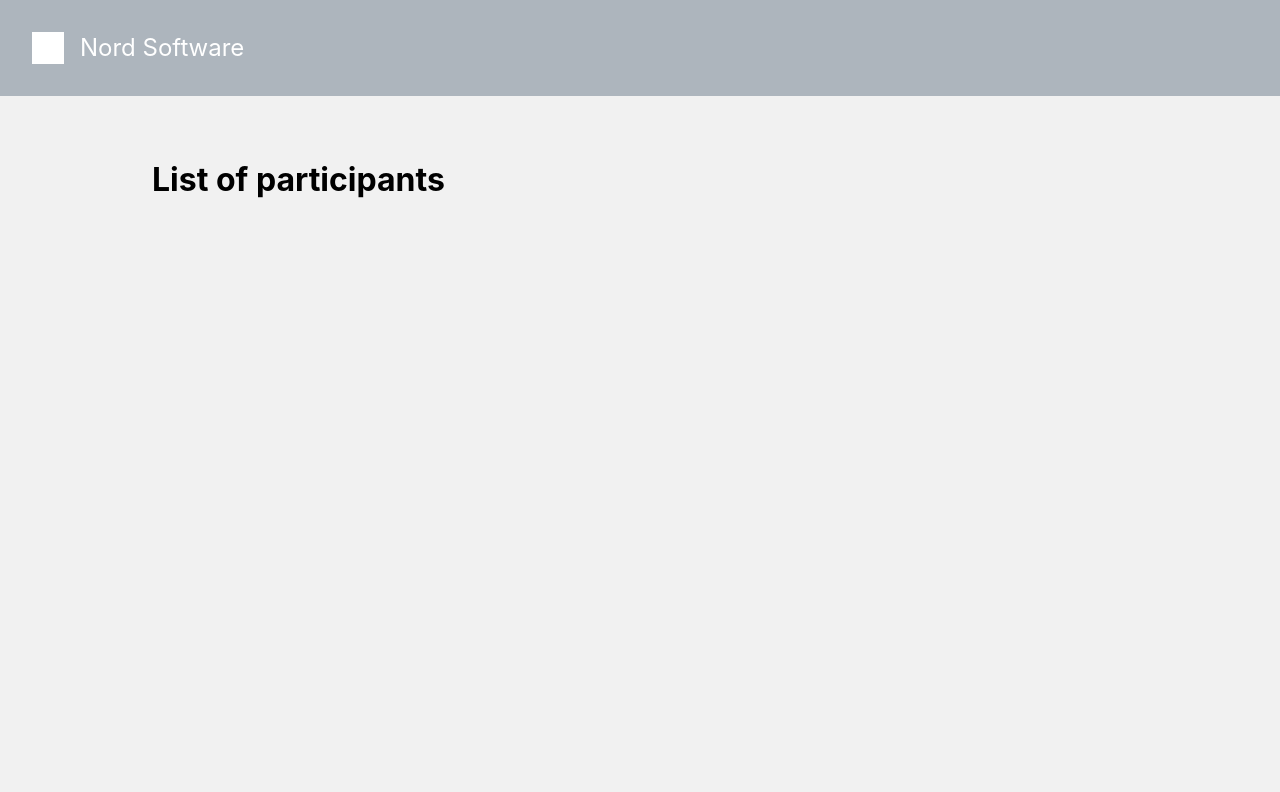
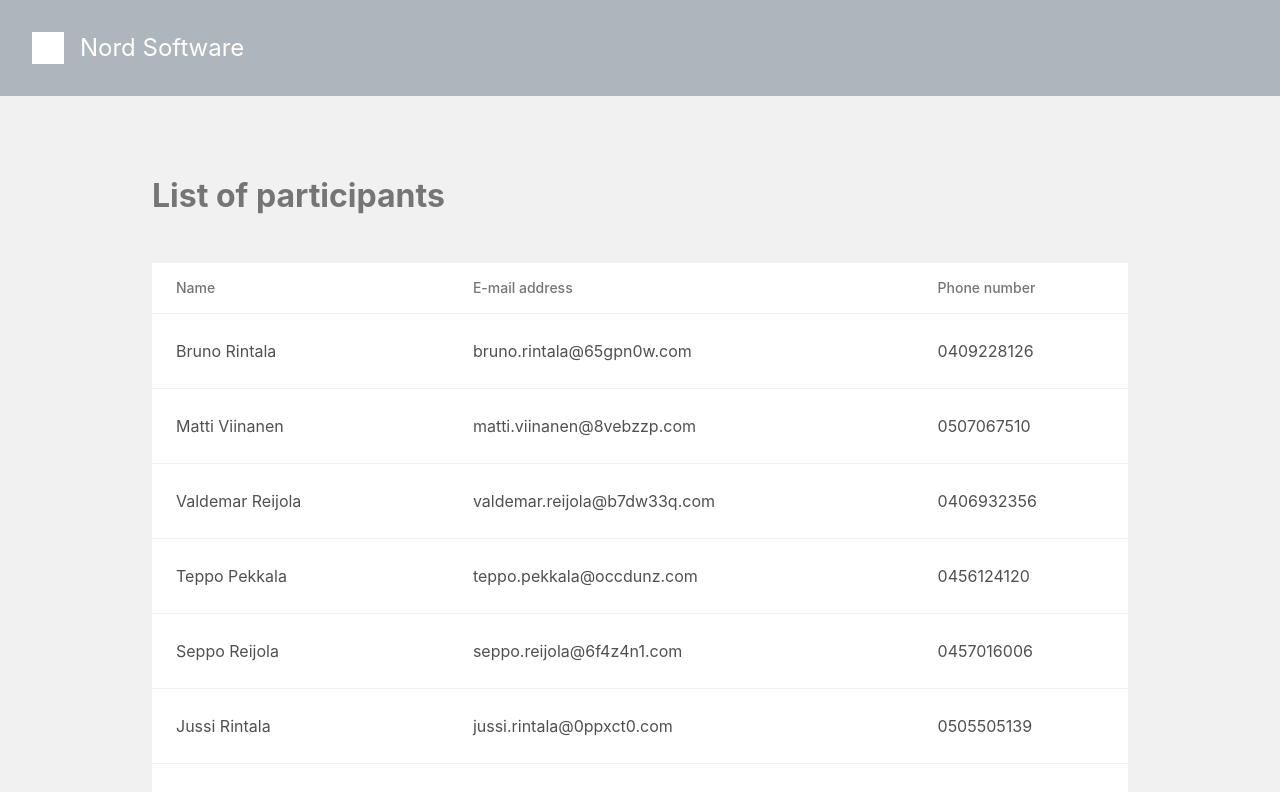
Before and after one commit to kuijoe/digidigi, a React (Create React App) app: page / in a window 1280 px wide. Shown: the top 792 px of the page. Built offline with nearby package versions, Linux system fonts and the light colour scheme.

Commit message:
Add ParticipantsTable component for handling the table output. Generate random data for table.

```diff
--- a/src/App.js
+++ b/src/App.js
@@ -1,12 +1,74 @@
 import React, { Component } from 'react';
+import ParticipantsTable from './ParticipantsTable';
 import './App.css';
+
+let all_ids = [];
+let random_rows = [];
+
+// Gererate an array of numbers between 1-100
+for (let i = 1; i < 101; i++) {
+  all_ids.push(i);
+}
+
+// Generate dummy email addresses
+function generate_half_random_email(firstname, lastname) {
+  firstname = firstname.toLowerCase();
+  lastname = lastname.toLowerCase();
+
+  let domain = "";
+  const characters = "abcdefghijklmnopqrstuvwxyz0123456789";
+
+  for (var i = 0; i < 7; i++) {
+    domain += characters.charAt(Math.floor(Math.random() * characters.length));
+  }
+
+  let email = firstname + "." + lastname + "@" + domain + ".com";
+
+  return email;
+}
+
+// Generate non-unique Finnish mobile phone number
+function generate_mobile() {
+  const digits = "0123456789";
+  const prefixes = ["045", "050", "040"];
+
+  let number_suffix = "";
+
+  for (var i = 0; i < 7; i++) {
+    number_suffix += digits.charAt(Math.floor(Math.random() * digits.length));
+  }
+
+  let random_prefix = prefixes[Math.floor(Math.random() * prefixes.length)];
+
+  return random_prefix + number_suffix;
+}
+
+// Sort id array in a "random" order
+all_ids.sort(function(a, b){return 0.5 - Math.random()});
+
+// Generate twenty rows that each have an id, name, email and mobile phone number
+for (let i = 0; i < 20; i++) {
+  const firstnames = ["Matti", "Teppo", "Seppo", "Antti", "Pekka", "Jussi", "Pentti", "Jorma", "Kalevi", "Valdemar", "Bruno"];
+  const lastnames = ["Korhonen", "Virtanen", "Mattila", "Ruohonen", "Jormanainen", "Rintala", "Pekkala", "Haapala", "Reijola", "Viinanen", "Ruukkula"];
+
+  let randomized_first_name = firstnames[Math.floor(Math.random() * firstnames.length)];
+  let randomized_last_name = lastnames[Math.floor(Math.random() * lastnames.length)];
+
+  random_rows.push({
+    user_id: all_ids[i],
+    full_name: randomized_first_name + " " + randomized_last_name,
+    email: generate_half_random_email(randomized_first_name, randomized_last_name),
+    phone: generate_mobile()
+  });
+}
+
+console.log(random_rows);
 
 class App extends Component {
   render() {
     return (
-      <div className="App">
-      </div>
-    );
+      <ParticipantsTable data = {random_rows} />
+    )
   }
 }
 
--- /dev/null
+++ b/src/ParticipantsTable.js
@@ -0,0 +1,30 @@
+import React, { Component } from 'react';
+
+// TODO: pass data to table
+class ParticipantsTable extends Component {
+    render() {
+      return (
+        <table className="participants-table">
+        <tbody>
+        <tr>
+            <th>Name</th>
+            <th>E-mail address</th>
+            <th>Phone number</th>
+        </tr>
+
+        {this.props.data.map(function(item, index) {
+          return (
+            <tr key={item.user_id}>
+              <td>{item.full_name}</td>
+              <td>{item.email}</td>
+              <td>{item.phone}</td>
+            </tr>
+          )
+        })}
+        </tbody>
+        </table>
+      );
+    }
+  }
+
+  export default ParticipantsTable;
--- a/src/index.css
+++ b/src/index.css
@@ -56,5 +56,38 @@ input[type="submit"] {
 }
 
 h1 {
-  margin-top: 4rem;
+  margin-top: 5rem;
+  margin-bottom: 3rem;
+  color: #757575;
 }
+
+.participants-table {
+  width: 100%;
+  border-collapse: collapse;
+}
+
+.participants-table th {
+  color: #757575;
+  font-weight: 500;
+  line-height: 1rem;
+  font-size: 0.875rem;
+  text-align: left;
+  height: 48px;
+  padding-left: 1.5rem;
+}
+
+.participants-table tr {
+  width: 100%;
+  border-bottom: 1px solid #F1F1F1;
+  background-color: #FFFFFF;
+}
+
+.participants-table td {
+  font-size: 1rem;
+  line-height: 1.5rem;
+  color: #505050;
+  font-weight: 400;
+  background-color: #FFFFFF;
+  height: 72px;
+  padding-left: 1.5rem;
+}
--- a/src/index.js
+++ b/src/index.js
@@ -3,6 +3,7 @@ import ReactDOM from 'react-dom';
 import './index.css';
 import App from './App';
 import * as serviceWorker from './serviceWorker';
+// import ParticipantsTable from './ParticipantsTable';
 
 ReactDOM.render(<App />, document.getElementById('root'));
 
```
